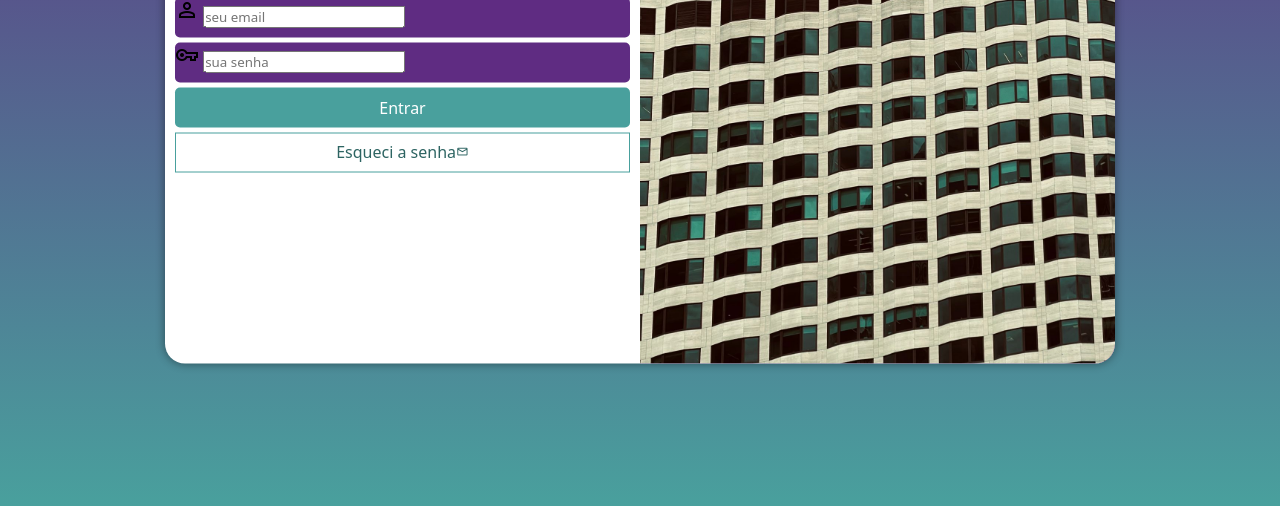
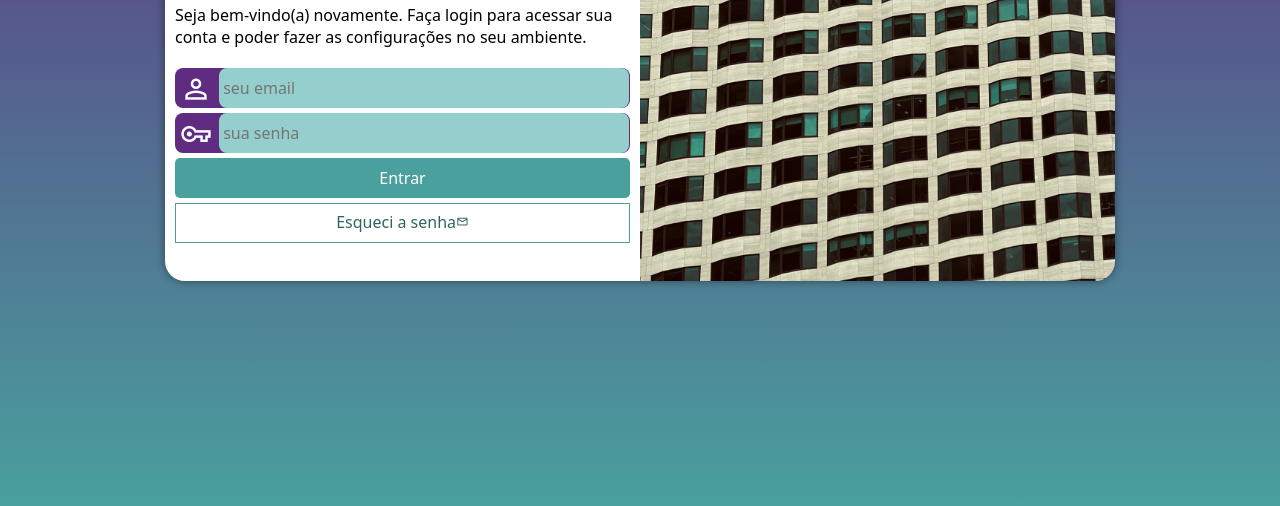
Before and after one commit to Deeividblendon/projeto-login, a plain HTML site: page index.html in a window 1280 px wide. Shown: the part 294-800 px from the top of the page. Drawn offline with nearby package versions, Linux system fonts and the light colour scheme.

Commit message:
Finalizando projeto tela de login

```diff
--- a/estilos/media-query.css
+++ b/estilos/media-query.css
@@ -8,6 +8,7 @@
 
   section#login {
     width: 80vw;
+    height: 300px;
   }
 
   section#login div#imagem {
@@ -30,6 +31,7 @@
 
   section#login {
     width: 950px;
+    height: 350px;
   }
 
   section#login div#imagem {
@@ -48,6 +50,7 @@
   }
 
   div#formulario p {
-    font-size: 1.2em;
+    font-size: 1em;
+    margin: 20px 0px;
   }
 }
--- a/estilos/style.css
+++ b/estilos/style.css
@@ -7,7 +7,8 @@
   box-sizing: border-box;
 }
 
-body, html {
+body,
+html {
   background-color: #5F2C82;
   height: 100vh;
   width: 100vw;
@@ -23,7 +24,6 @@
   position: absolute;
   top: 50%;
   left: 50%;
-  transform: translate(-50%, -50%);
   overflow: hidden;
   background-color: white;
   width: 250px;
@@ -32,6 +32,7 @@
   box-shadow: 0px 0px 10px rgba(0, 0, 0, 0.450);
   transition: width 0.3s, height 0.3s;
   transition-timing-function: ease;
+  transform: translate(-50%, -50%);
 }
 
 section#login div#imagem {
@@ -56,15 +57,38 @@
 
 form div.campo {
   background-color: #5F2C82;
+  border-radius: 2px solid #5F2C82;
   width: 100%;
   display: block;
   height: 40px;
-  border-radius: 5px;
+  border-radius: 8px;
   margin: 5px 0px;
 }
 
 form label {
   display: none;
+}
+
+div.campo i {
+  color: white;
+  font-size: 2em;
+  width: 40px;
+  padding: 5px;
+}
+
+div.campo input {
+  background-color: #94CFCD;
+  font-size: 1em;
+  height: 100%;
+  border: 0px;
+  border-radius: 8px;
+  padding: 4px;
+  width: calc(100% - 45px);
+  transform: translateY(-11px);
+}
+
+div.campo input:focus-within {
+  background-color: white;
 }
 
 form input[type=submit] {
```
